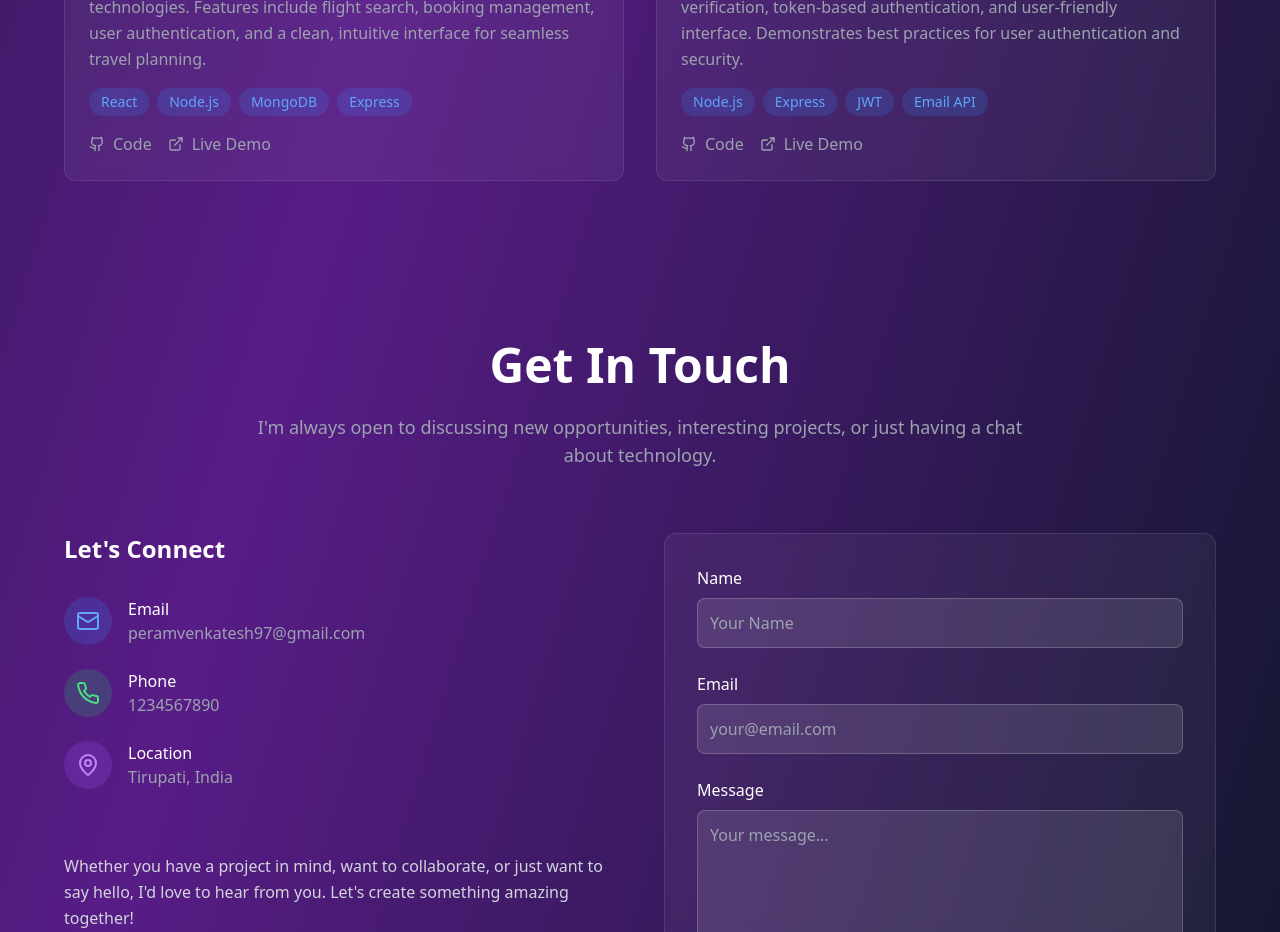
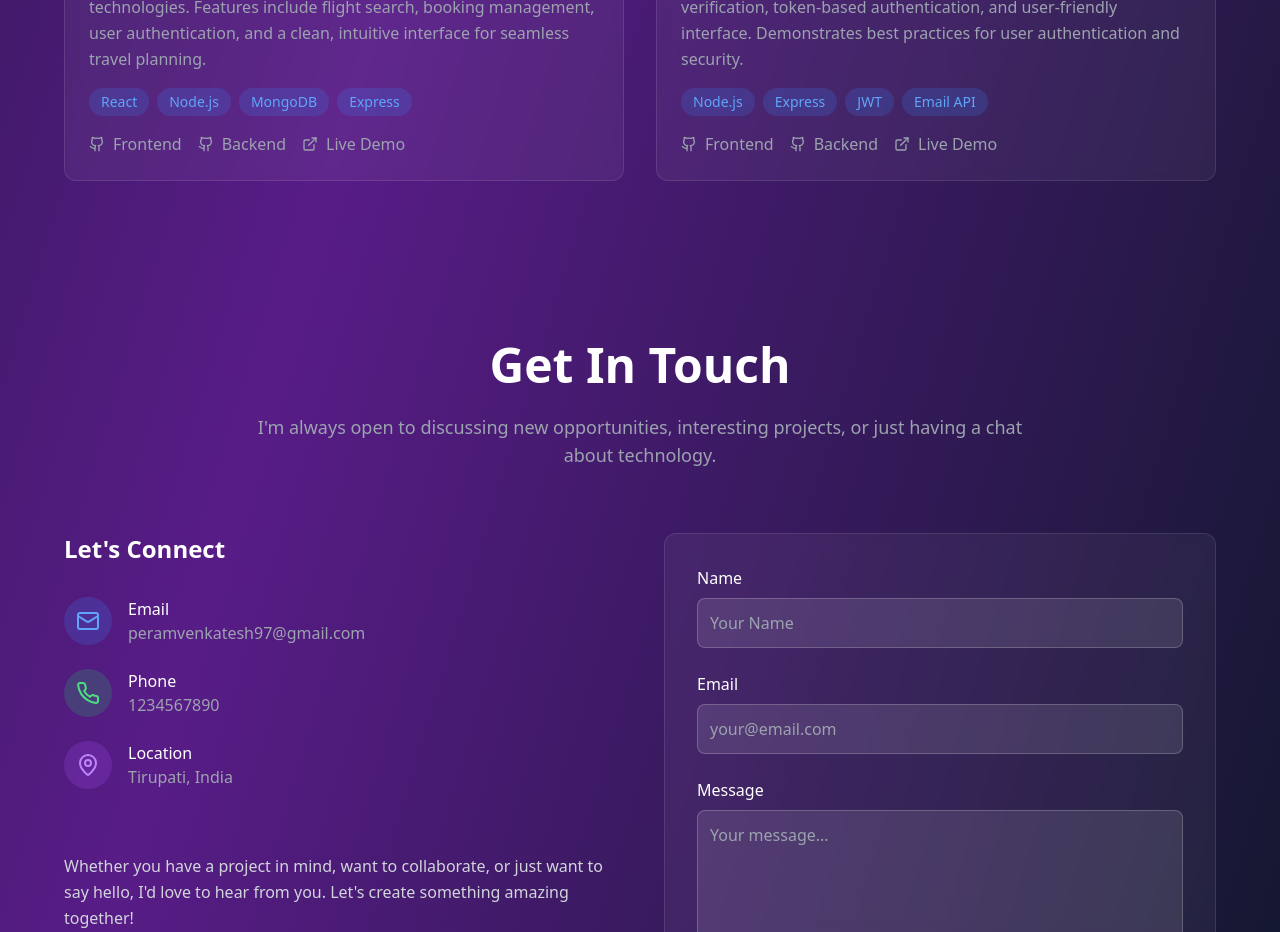
Before and after one commit to PERAMVENKATESH45/peramvenkatesh-portfolio, a React (Vite) app: page / in a window 1280 px wide. Shown: the part 2980-3912 px from the top of the page. Built offline with nearby package versions, Linux system fonts and the light colour scheme.

Commit message:
Update project links
Replace frontend, backend, and code links for projects.

```diff
--- a/src/components/Projects.tsx
+++ b/src/components/Projects.tsx
@@ -1,3 +1,4 @@
+
 import React from 'react';
 import { ExternalLink, Github } from 'lucide-react';
 
@@ -8,7 +9,8 @@ const Projects = () => {
       description: 'A comprehensive flight booking application built with modern web technologies. Features include flight search, booking management, user authentication, and a clean, intuitive interface for seamless travel planning.',
       image: 'https://images.unsplash.com/photo-1436491865332-7a61a109cc05',
       tags: ['React', 'Node.js', 'MongoDB', 'Express'],
-      github: 'https://github.com/PERAMVENKATESH45/Flight-booking-system.git',
+      frontend: 'https://github.com/PERAMVENKATESH45/Flight-booking-system',
+      backend: 'https://github.com/PERAMVENKATESH45/Flight-booking-system',
       live: 'https://flightbookvenky.netlify.app/',
     },
     {
@@ -16,7 +18,8 @@ const Projects = () => {
       description: 'A secure password reset system implementation with email verification, token-based authentication, and user-friendly interface. Demonstrates best practices for user authentication and security.',
       image: 'https://images.unsplash.com/photo-1555949963-aa79dcee981c',
       tags: ['Node.js', 'Express', 'JWT', 'Email API'],
-      github: 'https://github.com/PERAMVENKATESH45/Password_Reset.git',
+      frontend: 'https://github.com/PERAMVENKATESH45/Password_Reset',
+      backend: 'https://github.com/PERAMVENKATESH45/Password_Reset',
       live: 'https://subtle-taiyaki-b26f04.netlify.app/',
     },
   ];
@@ -69,13 +72,22 @@ const Projects = () => {
 
                 <div className="flex space-x-4">
                   <a
-                    href={project.github}
+                    href={project.frontend}
                     target="_blank"
                     rel="noopener noreferrer"
                     className="flex items-center space-x-2 text-gray-400 hover:text-white transition-colors"
                   >
                     <Github className="w-4 h-4" />
-                    <span>Code</span>
+                    <span>Frontend</span>
+                  </a>
+                  <a
+                    href={project.backend}
+                    target="_blank"
+                    rel="noopener noreferrer"
+                    className="flex items-center space-x-2 text-gray-400 hover:text-white transition-colors"
+                  >
+                    <Github className="w-4 h-4" />
+                    <span>Backend</span>
                   </a>
                   {project.live !== '#' && (
                     <a
```
